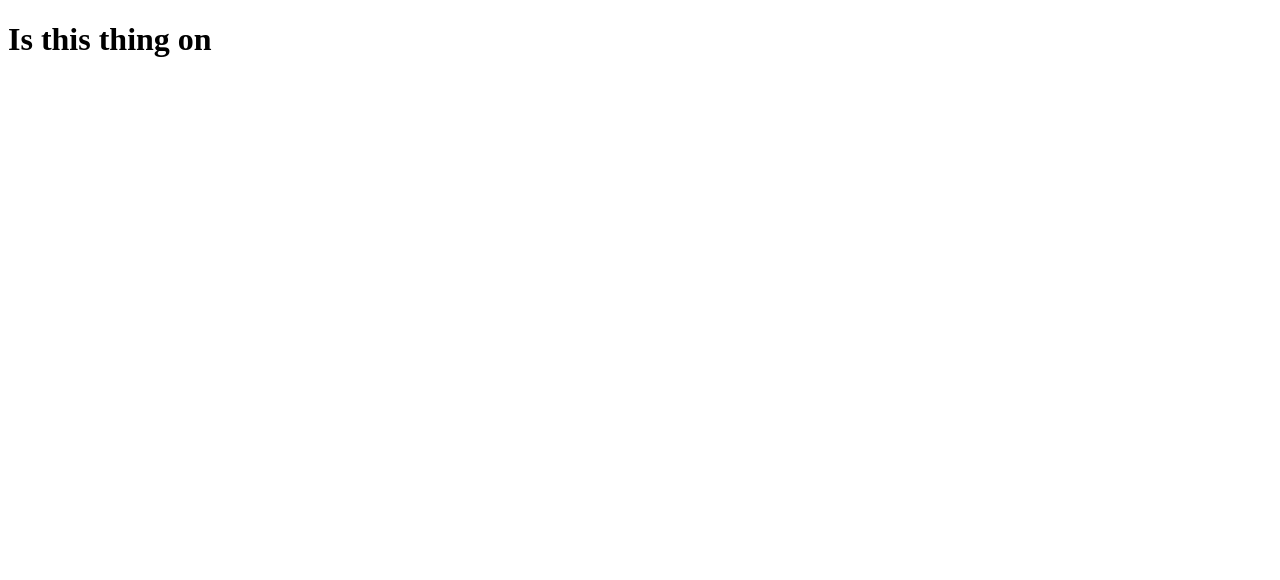
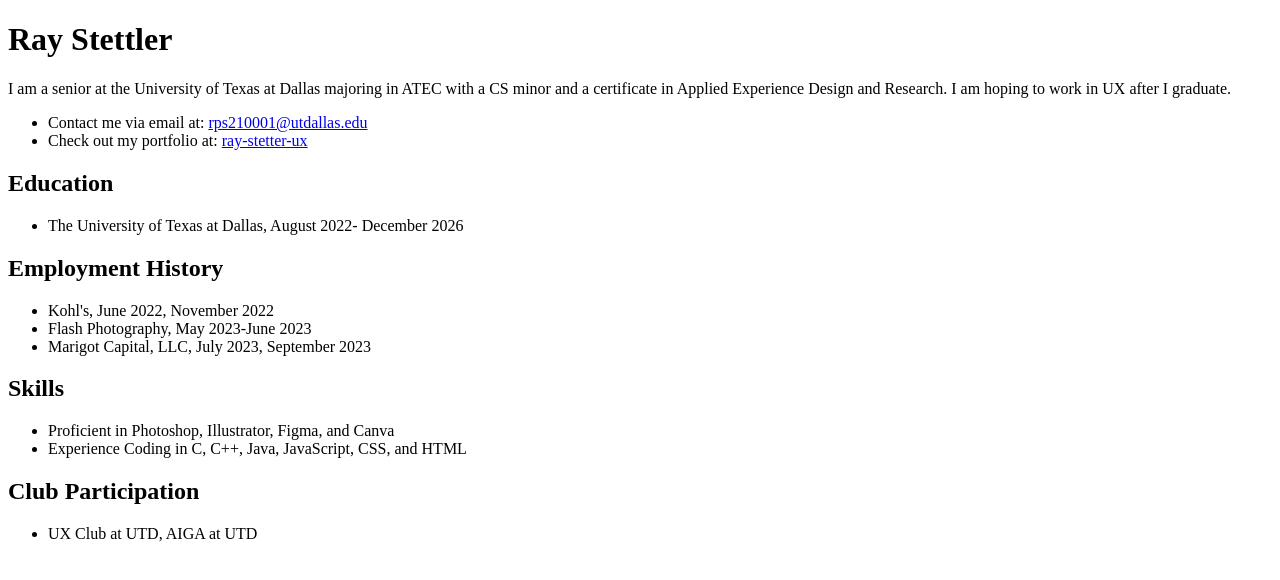
Before and after one commit to rayStettler/stettler-ray_internet-studio_midterm, a plain HTML site: page index.html in a window 1280 px wide. Drawn offline with Linux system fonts and the light colour scheme.

Commit message:
2:10pm 3-12

```diff
--- a/index.html
+++ b/index.html
@@ -3,28 +3,83 @@
 <head>
     <meta charset="utf-8">
 <!--Midterm Exam (10 points) -- Each of the following steps is worth one point as you build an online resume:
-  1. Add a title tag to name the page with your name, ie. xtine burrough resume
-  2. Add a first-level heading to the page with your name
-  3. Add a paragraph tag beneath the first heading and write two sentences about yourself.
-  4. Add a second-level heading to the page to create the Education section
-  5. Add a bulleted or numbered list in that section with the names of schools you have attended after high school. Then repeat steps 4 and 5 for other sections, such as Employment, Skills (to list software skills, etc.), Awards or Clubs (if those apply), or anything else you want to add.
-  6. Add links to the page where appropriate (you need to have at least one link). If you want to make a link to email you, the href should point to "mailto:youremailaddress@utdallas.edu"
-  7. Choose two Google Web Fonts and link to them in your page--one for your display text (title of your page or headings) and one for body copy
-  8. Create internal or external styles (your choice) to change the font-face (use the Google Web Font) and color of your headings, and create other typographic treatments
-  9. Add the necessary links from getbootstrap.com to use the Bootstrap framework and add the following wrapper to your page starting just beneath the body tag (and closing just before the close body tag):
+  1.+ Add a title tag to name the page with your name, ie. xtine burrough resume
+
+  2.+ Add a first-level heading to the page with your name
+
+  3.+ Add a paragraph tag beneath the first heading and write two sentences about yourself.
+
+  4.+ Add a second-level heading to the page to create the Education section
+
+  5.+ Add a bulleted or numbered list in that section with the names of schools you have attended after high school.
+      Then repeat steps 4 and 5 for other sections, such as Employment, Skills (to list software skills, etc.),
+      Awards or Clubs (if those apply), or anything else you want to add.
+
+  6.+ Add links to the page where appropriate (you need to have at least one link). If you want to make a link to email you,
+      the href should point to "mailto:youremailaddress@utdallas.edu"
+
+  7. Choose two Google Web Fonts and link to them in your page--one for your display text (title of your page or headings)
+    and one for body copy
+
+  8. Create internal or external styles (your choice) to change the font-face (use the Google Web Font) and color of your headings,
+      and create other typographic treatments
+
+  9. Add the necessary links from getbootstrap.com to use the Bootstrap framework and add the following wrapper to your page
+      starting just beneath the body tag (and closing just before the close body tag):
         <div class="container">
           Add resume content here
         </div>
-  10. Stage and commit your changes; then make sure your repo is hosting live Github pages. You will submit your live .io page and the link to your repo.
+
+  10. Stage and commit your changes; then make sure your repo is hosting live Github pages. You will submit your live .io
+      page and the link to your repo.
+
   11. Bonus point: Add an image of yourself or of one of your artworks to the page
+
   12. Second bonus point: Create your resume as a two-column grid, centered in the page (for people really diving into Bootstrap already)
 
     When you are finished, submit the two links (link to your github.io live page and link to your Github repo) on eLearning
     -->
-        <title>Ray Stettler</title>
+        <title>Ray Stettler Resume</title>
+
 </head>
 <body>
-  <h1>Is this thing on</h1>
+  <h1>Ray Stettler</h1>
+
+
+
+  <p>I am a senior at the University of Texas at Dallas majoring in ATEC with a CS minor and a
+    certificate in Applied Experience Design and Research. I am hoping to work in UX after I graduate.
+  </p>
+
+
+  <ul>
+      <li>Contact me via email at: <a href="mailto:rps210001@utdallas.edu">rps210001@utdallas.edu</a></li>
+      <li>Check out my portfolio at: <a href="https://ray-stettler-ux.framer.website/">ray-stetter-ux</a></li>
+  </ul>
+
+  <h2>Education</h2>
+  <ul>
+      <li>The University of Texas at Dallas, August 2022- December 2026</li>
+  </ul>
+
+  <h2>Employment History</h2>
+  <ul>
+      <li>Kohl's, June 2022, November 2022</li>
+      <li>Flash Photography, May 2023-June 2023</li>
+      <li>Marigot Capital, LLC, July 2023, September 2023</li>
+  </ul>
+
+  <h2>Skills</h2>
+  <ul>
+      <li>Proficient in Photoshop, Illustrator, Figma, and Canva</li>
+      <li>Experience Coding in C, C++, Java, JavaScript, CSS, and HTML</li>
+  </ul>
+
+  <h2>Club Participation</h2>
+  <ul>
+      <li>UX Club at UTD, AIGA at UTD</li>
+  </ul>
+
 
 </body>
 </html>
```
Also changed, not shown: assets/css/styles.css (deleted).
